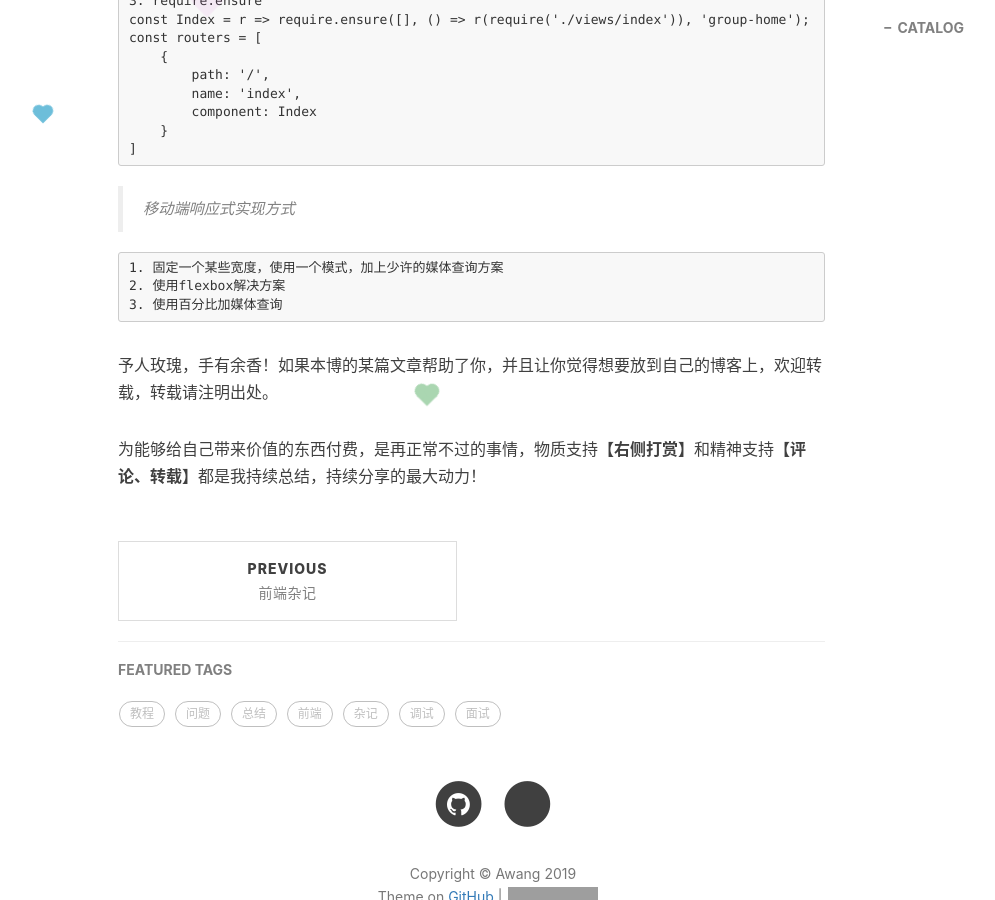
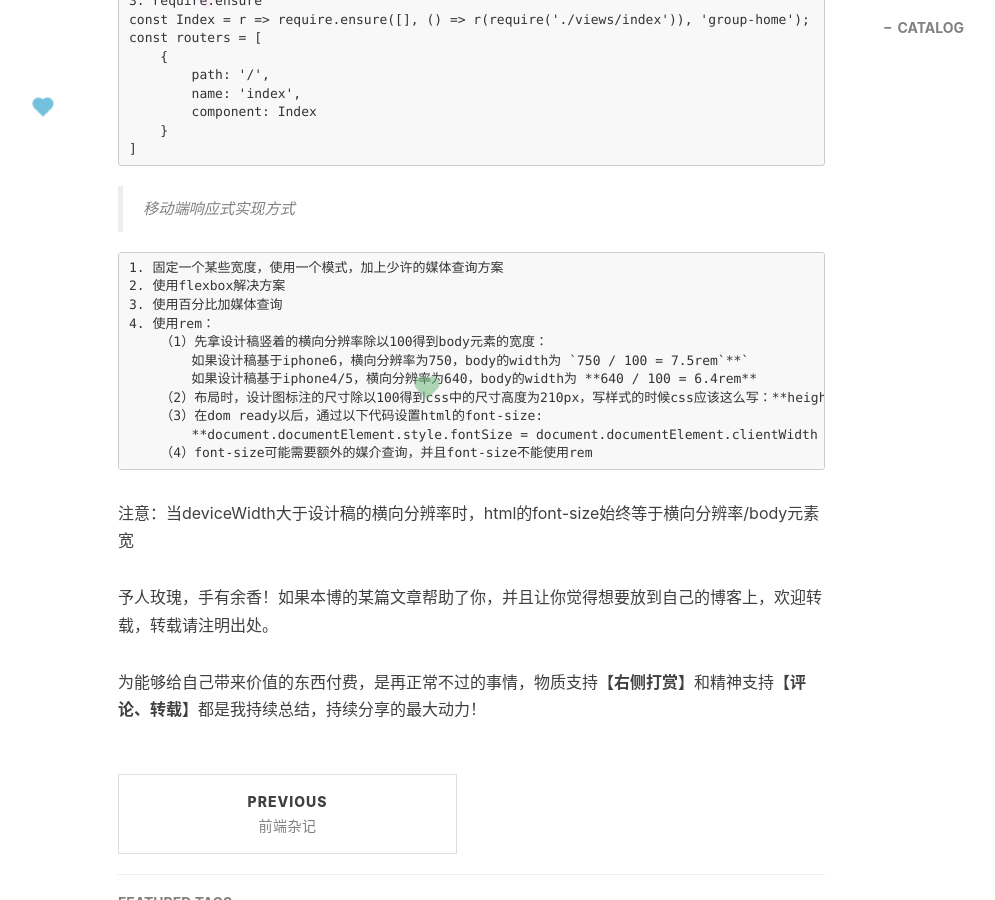
Before and after one commit to awang0608/awang0608.github.io, a Jekyll site: the page built from _posts/2019-11-18-我看过的前端面试题.md, in a window 1280 px wide and 900 px high, scrolled down 1573 px. Shown: the whole window, without its empty margins (147-1142 px from the left). Built offline with Jekyll 4.4.1, drawn with Linux system fonts in a browser that asks for light colours; nearby versions of some CDN libraries; comment, search, counter and statistics services are not loaded; a style sheet for code colours, icons or effects is not loaded; grey boxes are pictures that could not be loaded.

Commit message:
我看过的前端面试题

```diff
--- a/_posts/2019-11-18-我看过的前端面试题.md
+++ b/_posts/2019-11-18-我看过的前端面试题.md
@@ -60,3 +60,13 @@ tags:
     1. 固定一个某些宽度，使用一个模式，加上少许的媒体查询方案
     2. 使用flexbox解决方案
     3. 使用百分比加媒体查询
+    4. 使用rem：
+        （1）先拿设计稿竖着的横向分辨率除以100得到body元素的宽度：
+            如果设计稿基于iphone6，横向分辨率为750，body的width为 `750 / 100 = 7.5rem`**`
+            如果设计稿基于iphone4/5，横向分辨率为640，body的width为 **640 / 100 = 6.4rem**
+        （2）布局时，设计图标注的尺寸除以100得到css中的尺寸高度为210px，写样式的时候css应该这么写：**height: 2.1rem**
+        （3）在dom ready以后，通过以下代码设置html的font-size:
+            **document.documentElement.style.fontSize = document.documentElement.clientWidth / 6.4 + 'px'; **
+        （4）font-size可能需要额外的媒介查询，并且font-size不能使用rem
+
+注意：当deviceWidth大于设计稿的横向分辨率时，html的font-size始终等于横向分辨率/body元素宽
```
